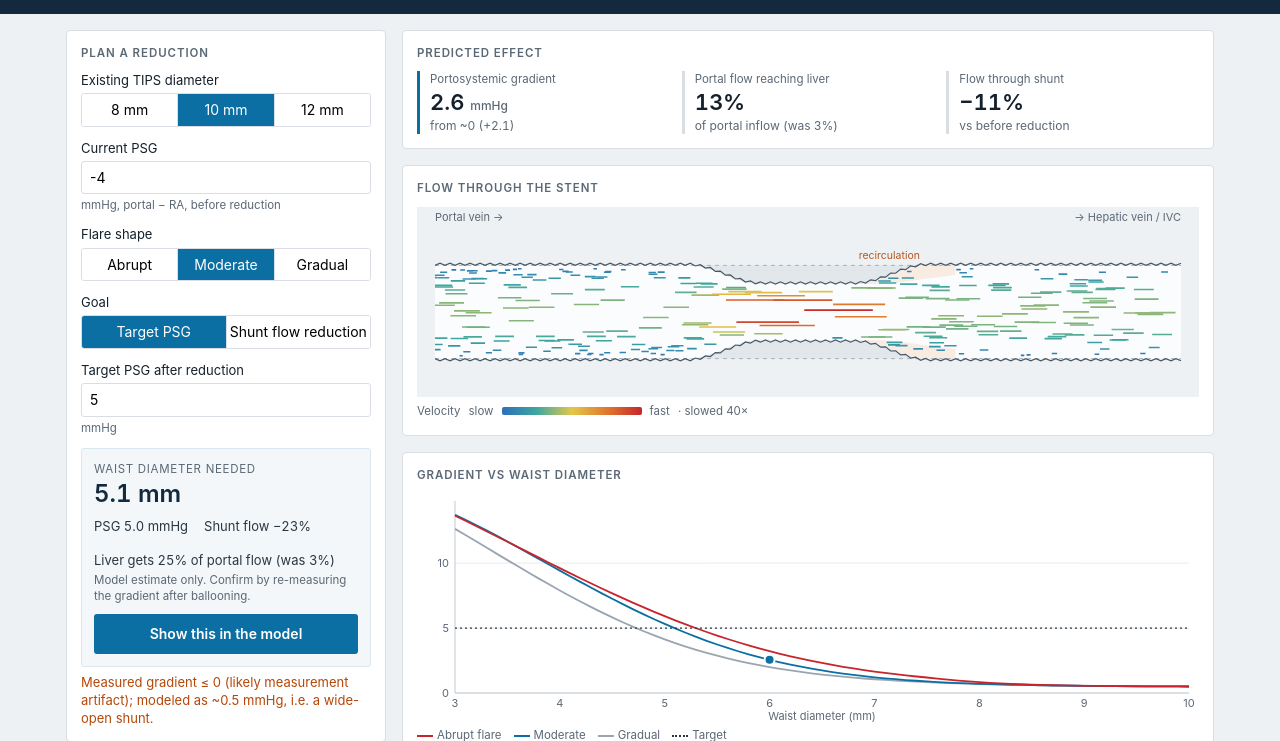
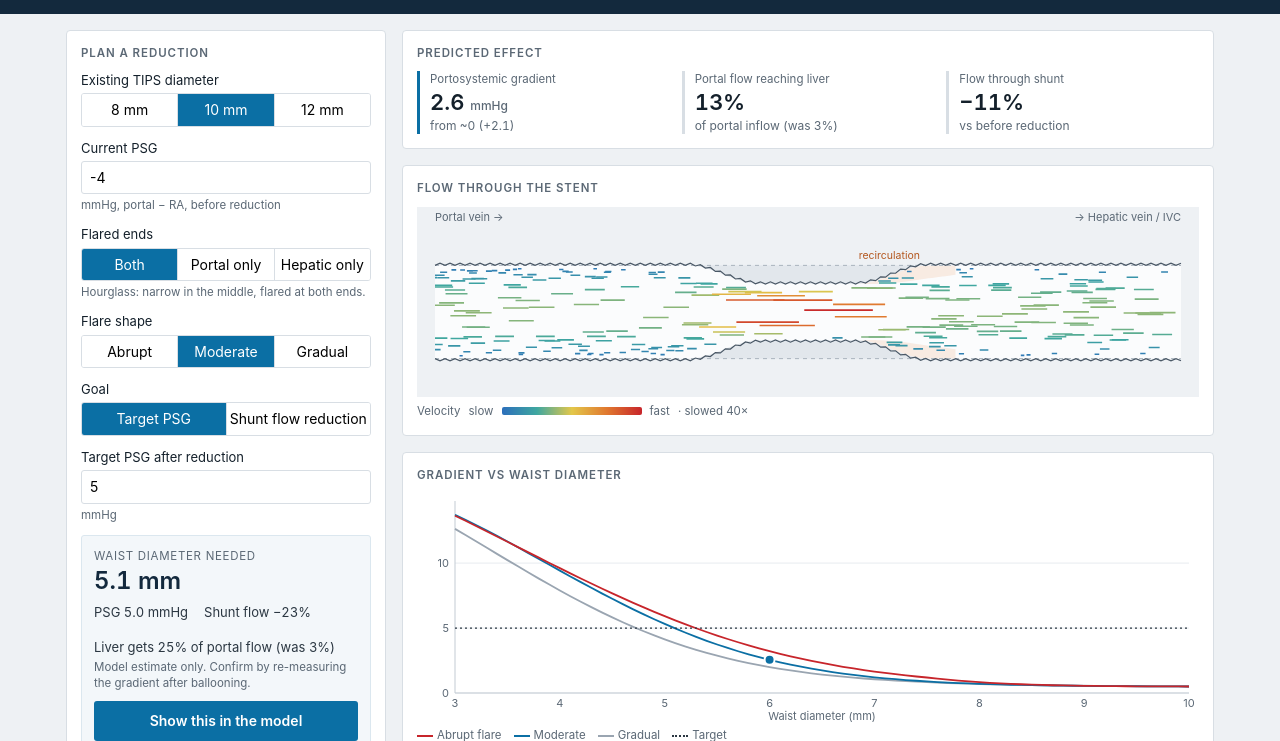
Before and after one commit to bikmal/tips-hourglass, a plain HTML site: page index.html in a window 1280 px wide. Shown: the part 59-800 px from the top of the page. Drawn offline with Linux system fonts and the light colour scheme.

Commit message:
Add one-sided flare options

```diff
--- a/index.html
+++ b/index.html
@@ -116,6 +116,11 @@ input[type=range]::-moz-range-thumb{width:18px;height:18px;border-radius:50%;bac
     </div>
     <div class="field"><label>Current PSG</label><input type="number" id="psgCur" step="0.5"><div class="sub">mmHg, portal − RA, before reduction</div></div>
     <div class="field">
+      <label>Flared ends</label>
+      <div class="seg" id="sSeg"><button data-s="both">Both</button><button data-s="portal">Portal only</button><button data-s="hepatic">Hepatic only</button></div>
+      <div class="sub" id="sideSub"></div>
+    </div>
+    <div class="field">
       <label>Flare shape</label>
       <div class="seg" id="fSeg"><button data-t="3">Abrupt</button><button data-t="8">Moderate</button><button data-t="15">Gradual</button></div>
     </div>
@@ -180,10 +185,11 @@ input[type=range]::-moz-range-thumb{width:18px;height:18px;border-radius:50%;bac
     <h2>Model equations</h2>
     <div class="eq">
       <div><b>1. Flow is conserved</b><code>Q<sub>in</sub> = Q<sub>liver</sub> + Q<sub>shunt</sub></code></div>
-      <div><b>2. Liver and shunt see the same gradient</b><code>PSG = Q<sub>liver</sub> · R<sub>liver</sub> = Q<sub>shunt</sub> · R<sub>path</sub> + Q<sub>shunt</sub> · R<sub>waist</sub> + K · ½ρ (U<sub>waist</sub> − U<sub>stent</sub>)²</code></div>
+      <div><b>2. Liver and shunt see the same gradient</b><code>PSG = Q<sub>liver</sub> · R<sub>liver</sub> = Q<sub>shunt</sub> · R<sub>path</sub> + Q<sub>shunt</sub> · R<sub>waist</sub> + K · ½ρ (U<sub>waist</sub> − U<sub>stent</sub>)² + K<sub>c</sub> · ½ρ U<sub>waist</sub>²</code></div>
       <div><b>3. Calibration from the patient</b><code>R<sub>liver</sub> = PSG<sub>pre-TIPS</sub> / Q<sub>in</sub></code><code>Q<sub>shunt,0</sub> = Q<sub>in</sub> − PSG<sub>current</sub> / R<sub>liver</sub> &nbsp;&nbsp; R<sub>path</sub> = PSG<sub>current</sub> / Q<sub>shunt,0</sub></code></div>
       <div><b>4. Friction added by the narrowed segment (Poiseuille)</b><code>R<sub>waist</sub> = ∫ (8μ / π) · (1/r(x)⁴ − 1/R⁴) dx</code></div>
-      <div><b>5. Exit loss as the jet re-expands (Borda–Carnot)</b><code>U<sub>waist</sub> = Q<sub>shunt</sub> / (π r<sub>w</sub>²) &nbsp;&nbsp; U<sub>stent</sub> = Q<sub>shunt</sub> / (π R²)</code><code>K = min(1, 2.6 · sin θ) &nbsp;&nbsp; tan θ = (R − r<sub>w</sub>) / L<sub>flare</sub></code></div>
+      <div><b>5. Exit loss as the jet re-expands (Borda–Carnot)</b><code>U<sub>waist</sub> = Q<sub>shunt</sub> / (π r<sub>w</sub>²) &nbsp;&nbsp; U<sub>stent</sub> = Q<sub>shunt</sub> / (π R²)</code><code>K = min(1, 2.6 · sin θ) if the hepatic end is flared, otherwise K = 1 &nbsp;&nbsp; tan θ = (R − r<sub>w</sub>) / L<sub>flare</sub></code></div>
+      <div><b>6. Entry loss if the portal end is not flared (sudden contraction)</b><code>K<sub>c</sub> = 0.42 · (1 − r<sub>w</sub>² / R²) if unflared, otherwise 0</code></div>
     </div>
     <p class="sub" style="margin-top:10px">Equation 2 is solved numerically for Q<sub>shunt</sub>; the predicted PSG follows.</p>
     <table class="vars">
@@ -200,6 +206,7 @@ input[type=range]::-moz-range-thumb{width:18px;height:18px;border-radius:50%;bac
       <tr><td>L<sub>flare</sub></td><td>Length over which the stent flares from waist back to full size</td></tr>
       <tr><td>θ</td><td>Flare half-angle; steeper means more abrupt</td></tr>
       <tr><td>K</td><td>Exit-loss coefficient (0 = all energy recovered, 1 = abrupt expansion)</td></tr>
+      <tr><td>K<sub>c</sub></td><td>Entry-loss coefficient for a sudden narrowing at the portal end</td></tr>
       <tr><td>U<sub>waist</sub>, U<sub>stent</sub></td><td>Mean blood velocity at the waist and in the full-size stent</td></tr>
       <tr><td>μ, ρ</td><td>Blood viscosity (3.5 mPa·s) and density (1060 kg/m³)</td></tr>
     </table>
@@ -212,13 +219,20 @@ input[type=range]::-moz-range-thumb{width:18px;height:18px;border-radius:50%;bac
 
 <script>
 const MU=0.0035, RHO=1060, PA=133.322;
-const S={D:10,L:80,wD:6,wL:10,tL:8,psgPre:20,psgCur:-4,Qin:2.5,goal:'psg',gv:{psg:5,flow:25}};
+const S={side:'both',D:10,L:80,wD:6,wL:10,tL:8,psgPre:20,psgCur:-4,Qin:2.5,goal:'psg',gv:{psg:5,flow:25}};
 const $=id=>document.getElementById(id);
 /* ---------- physics ---------- */
+function lay(g){ // narrow segment [a,b] in mm; which ends flare
+  const m=g.side||'both';
+  if(m==='portal') return {a:g.L-g.wL,b:g.L,fin:true,fout:false};
+  if(m==='hepatic') return {a:0,b:g.wL,fin:false,fout:true};
+  const c=g.L/2; return {a:c-g.wL/2,b:c+g.wL/2,fin:true,fout:true};
+}
 function rAt(x,g){ // mm
-  const c=g.L/2, d=Math.abs(x-c), hw=g.wL/2, R=g.D/2, rw=g.wD/2;
-  if(d<=hw) return rw;
-  if(d<=hw+g.tL){ const t=(d-hw)/g.tL; return rw+(R-rw)*(1-Math.cos(Math.PI*t))/2; }
+  const R=g.D/2, rw=g.wD/2, l=lay(g);
+  if(x>=l.a&&x<=l.b) return rw;
+  const d=x<l.a?l.a-x:x-l.b;
+  if(d<=g.tL){ const t=d/g.tL; return rw+(R-rw)*(1-Math.cos(Math.PI*t))/2; }
   return R;
 }
 const NX=400;
@@ -228,8 +242,10 @@ function geom(g){
   const A0=Math.PI*R0*R0, Aw=Math.PI*(g.wD/2000)**2;
   const red=g.wD<g.D-1e-6;
   const th=red?Math.atan(((g.D-g.wD)/2)/g.tL):0;
-  const K=red?Math.min(1,2.6*Math.sin(th)):0;
-  return {Rv,A0,Aw,th,K};
+  const l=lay(g);
+  const K=red?(l.fout?Math.min(1,2.6*Math.sin(th)):1):0;
+  const Kc=(red&&!l.fin)?0.42*(1-Aw/A0):0;
+  return {Rv,A0,Aw,th,K,Kc,l};
 }
 function calibrate(s){
   const g0=Math.max(0.5,s.psgCur), Qin=s.Qin/60000, Rl=s.psgPre*PA/Qin, Ql=g0*PA/Rl, Qs=Qin-Ql;
@@ -237,11 +253,11 @@ function calibrate(s){
 }
 function solve(g,cal){
   const G=geom(g);
-  const f=Q=>cal.Rpath*Q+G.Rv*Q+G.K*RHO/2*(Q/G.Aw-Q/G.A0)**2-(cal.Qin-Q)*cal.Rl;
+  const f=Q=>cal.Rpath*Q+G.Rv*Q+G.K*RHO/2*(Q/G.Aw-Q/G.A0)**2+G.Kc*RHO/2*(Q/G.Aw)**2-(cal.Qin-Q)*cal.Rl;
   let lo=0,hi=cal.Qin;
   for(let i=0;i<60;i++){ const m=(lo+hi)/2; if(f(m)>0) hi=m; else lo=m; }
   const Qs=(lo+hi)/2;
-  return {Qs,dP:(cal.Qin-Qs)*cal.Rl,G,parts:{path:cal.Rpath*Qs,visc:G.Rv*Qs,exit:G.K*RHO/2*(Qs/G.Aw-Qs/G.A0)**2}};
+  return {Qs,dP:(cal.Qin-Qs)*cal.Rl,G,parts:{path:cal.Rpath*Qs,visc:G.Rv*Qs,exit:G.K*RHO/2*(Qs/G.Aw-Qs/G.A0)**2,entry:G.Kc*RHO/2*(Qs/G.Aw)**2}};
 }
 function pressureProfile(g,res){
   const N=240,L=g.L,Qs=res.Qs,R0=g.D/2000,U0=Qs/(Math.PI*R0*R0),Uw=Qs/res.G.Aw,c=L/2,hw=g.wL/2;
@@ -259,12 +275,15 @@ function pressureProfile(g,res){
 /* ---------- state + UI ---------- */
 let cal, res, pre;
 function clampGeom(){
-  S.wD=Math.min(S.wD,S.D); S.tL=Math.min(S.tL,(S.L-2)/2); S.wL=Math.min(S.wL,S.L-2*S.tL);
-  $('wD').max=S.D; $('wL').max=Math.max(2,Math.floor(S.L-2*S.tL));
+  const nf=S.side==='both'?2:1;
+  S.wD=Math.min(S.wD,S.D); S.tL=Math.min(S.tL,(S.L-2)/nf); S.wL=Math.min(S.wL,S.L-nf*S.tL);
+  $('wD').max=S.D; $('wL').max=Math.max(2,Math.floor(S.L-nf*S.tL));
 }
 function syncInputs(){
   document.querySelectorAll('#dSeg button').forEach(b=>b.classList.toggle('on',+b.dataset.d===S.D));
   document.querySelectorAll('#fSeg button').forEach(b=>b.classList.toggle('on',+b.dataset.t===S.tL));
+  document.querySelectorAll('#sSeg button').forEach(b=>b.classList.toggle('on',b.dataset.s===S.side));
+  $('sideSub').textContent={both:'Hourglass: narrow in the middle, flared at both ends.',portal:'Funnel: flared at the portal end, narrow where it exits into the hepatic vein.',hepatic:'Reverse funnel: narrow at the portal end, flared toward the hepatic vein.'}[S.side];
   document.querySelectorAll('#gSeg button').forEach(b=>b.classList.toggle('on',b.dataset.g===S.goal));
   $('goalLbl').textContent=S.goal==='psg'?'Target PSG after reduction':'Target reduction in shunt flow';
   $('goalSub').textContent=S.goal==='psg'?'mmHg':'% less blood through the TIPS';
@@ -274,7 +293,7 @@ function syncInputs(){
   ['psgPre','psgCur','Qin','L'].forEach(k=>{ if(document.activeElement!==$(k)) $(k).value=S[k]; });
 }
 const fmt=(v,d=1)=>v.toFixed(d), pct=v=>(Math.abs(v)<0.5?'±':v>0?'+':'−')+Math.abs(v).toFixed(0)+'%';
-const psgAt=(d,t)=>solve({...S,wD:d,tL:Math.min(t,(S.L-S.wL)/2)},cal).dP/PA;
+const psgAt=(d,t)=>solve({...S,wD:d,tL:Math.min(t,(S.L-S.wL)/(S.side==='both'?2:1))},cal).dP/PA;
 
 function update(){
   clampGeom(); syncInputs();
@@ -370,8 +389,9 @@ function drawFlow(dt){
   ctx.fillStyle='#fbfcfd'; ctx.fill(); ctx.save(); ctx.clip();
   // separation zones
   const th=res.G.th*180/Math.PI;
-  if(th>7&&S.wD<S.D){
-    const x0=S.L/2+S.wL/2, len=Math.min(S.L-x0, S.tL+ (R-S.wD/2)*3*Math.min(1,(th-7)/15));
+  const LY=lay(S);
+  if(th>7&&S.wD<S.D&&LY.fout){
+    const x0=LY.b, len=Math.min(S.L-x0, S.tL+ (R-S.wD/2)*3*Math.min(1,(th-7)/15));
     ctx.fillStyle='rgba(224,120,47,0.13)';
     [-1,1].forEach(sg=>{ ctx.beginPath(); ctx.moveTo(X(x0),cy+sg*(S.wD/2)*vs); for(let i=0;i<=30;i++){ const x=x0+len*i/30; ctx.lineTo(X(x),cy+sg*rAt(x,S)*vs);} for(let i=30;i>=0;i--){ const x=x0+len*i/30; const t=i/30; const ri=S.wD/2+(rAt(x,S)-S.wD/2)*Math.pow(t,1.6)*0.5; ctx.lineTo(X(x),cy+sg*Math.max(S.wD/2*0.98,ri)*vs);} ctx.closePath(); ctx.fill(); });
   }
@@ -384,7 +404,10 @@ function drawFlow(dt){
     ctx.strokeStyle=cmap(v*100/250); ctx.lineWidth=1.6; ctx.beginPath(); ctx.moveTo(X(p.x)-tail,y); ctx.lineTo(X(p.x),y); ctx.stroke();
   }
   ctx.restore();
-  if(th>7&&S.wD<S.D){ ctx.fillStyle='#b4581f'; ctx.font='10.5px -apple-system,Segoe UI,sans-serif'; ctx.textAlign='left'; ctx.fillText('recirculation',X(S.L/2+S.wL/2)+4,cy-R*vs-6); }
+  ctx.fillStyle='#b4581f'; ctx.font='10.5px -apple-system,Segoe UI,sans-serif';
+  if(S.wD<S.D&&LY.fout&&th>7){ ctx.textAlign='left'; ctx.fillText('recirculation',X(LY.b)+4,cy-R*vs-6); }
+  if(S.wD<S.D&&!LY.fout){ ctx.textAlign='right'; ctx.fillText('abrupt exit: jet into hepatic vein',X(S.L),cy+R*vs+16); }
+  if(S.wD<S.D&&!LY.fin){ ctx.textAlign='left'; ctx.fillText('abrupt entry',X(0),cy+R*vs+16); }
   // walls with strut pattern
   ctx.strokeStyle='#aab4be'; ctx.setLineDash([4,4]); ctx.lineWidth=1;
   [-1,1].forEach(sg=>{ ctx.beginPath(); ctx.moveTo(X(0),cy+sg*R*vs); ctx.lineTo(X(S.L),cy+sg*R*vs); ctx.stroke(); });
@@ -401,6 +424,7 @@ document.querySelectorAll('#dSeg button').forEach(b=>b.onclick=()=>{ const old=S
 document.querySelectorAll('#fSeg button').forEach(b=>b.onclick=()=>{ S.tL=+b.dataset.t; update(); });
 $('wD').oninput=e=>{ S.wD=+e.target.value; update(); };
 $('wL').oninput=e=>{ S.wL=+e.target.value; update(); };
+document.querySelectorAll('#sSeg button').forEach(b=>b.onclick=()=>{ S.side=b.dataset.s; update(); });
 document.querySelectorAll('#gSeg button').forEach(b=>b.onclick=()=>{ S.goal=b.dataset.g; update(); });
 $('goal').oninput=e=>{ const v=parseFloat(e.target.value); if(!isNaN(v)){ S.gv[S.goal]=v; update(); } };
 ['psgPre','psgCur','Qin','L'].forEach(k=>$(k).oninput=e=>{ const v=parseFloat(e.target.value); if(!isNaN(v)&&(v>0||k==='psgCur')){ S[k]=v; if(k==='L') resetParticles(); update(); } });
```
